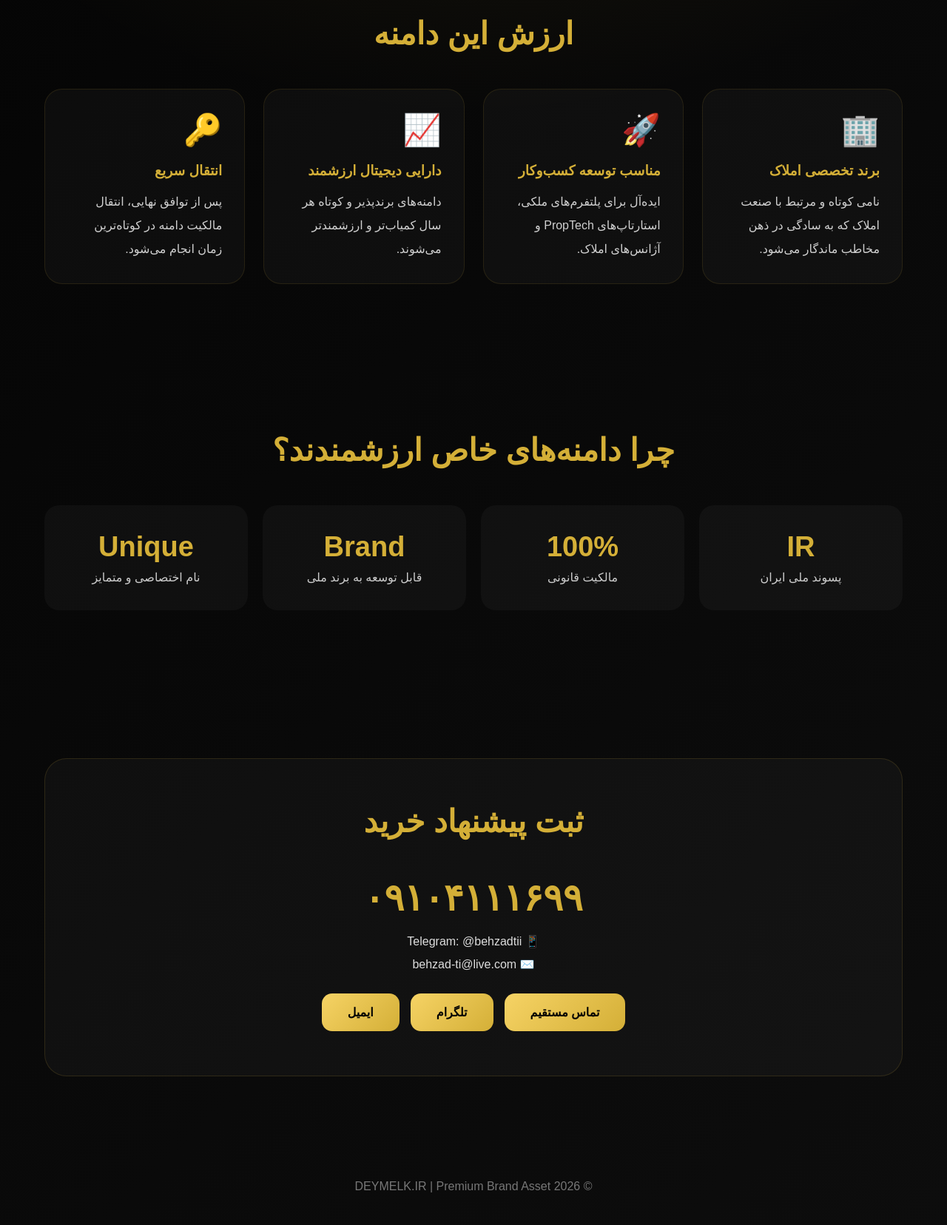
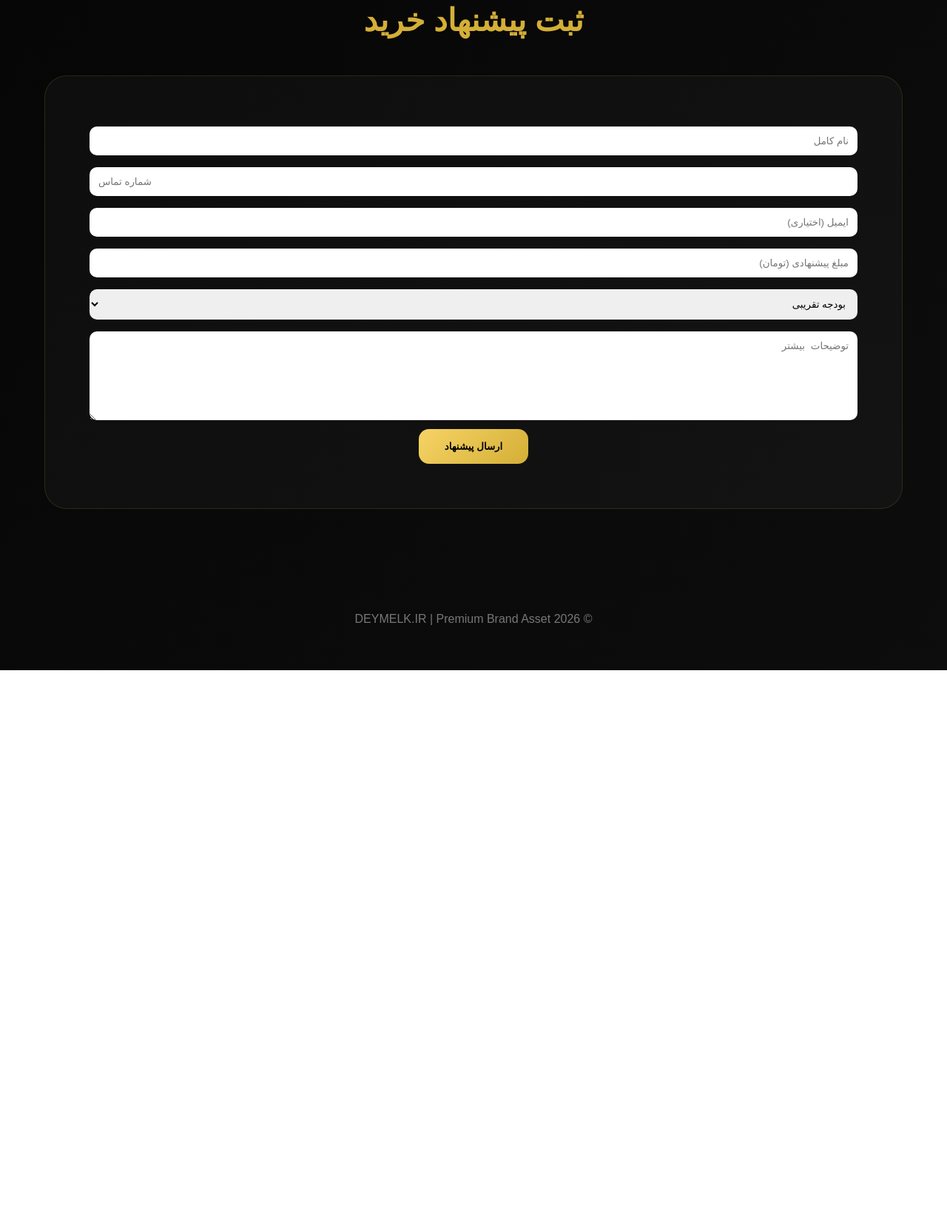
Before and after one commit to behzadti/deymelk.ir, a plain HTML site: page index.html in a window 1280 px wide. Shown: the part 917-2573 px from the top of the page at 74% size. After the commit the page ends 1823 px from the top, so only its background shows below. Drawn offline with Linux system fonts and the light colour scheme; a small style sheet from the web is missing.

Commit message:
Add purchase offer form to landing page
Added a form for submitting purchase offers, including fields for name, phone, email, and offer amount.

````diff
--- a/index.html
+++ b/index.html
@@ -1,4 +1,3 @@
-```html
 <!--
 DEYMELK.IR PREMIUM LANDING PAGE
 Version: Ultimate
@@ -15,6 +14,8 @@ Version: Ultimate
 <link href="https://cdn.jsdelivr.net/gh/rastikerdar/vazirmatn@v33.003/Vazirmatn-font-face.css" rel="stylesheet">
 
 <style>
+
+/* ====== YOUR ORIGINAL STYLE (UNCHANGED) ====== */
 
 :root{
 --gold:#d4af37;
@@ -262,12 +263,11 @@ padding:16px 35px;
 border-radius:14px;
 font-weight:700;
 background:
-linear-gradient(
-135deg,
-var(--gold2),
-var(--gold));
+linear-gradient(135deg,var(--gold2),var(--gold));
 color:#000;
 transition:.3s;
+border:none;
+cursor:pointer;
 }
 
 .btn:hover{
@@ -302,26 +302,11 @@ color:#777;
 
 @media(max-width:768px){
 
-.domain{
-font-size:48px;
-}
-
-.tagline{
-font-size:22px;
-}
-
-.phone{
-font-size:32px;
-}
-
-.section-title{
-font-size:30px;
-}
-
-.hero-box{
-padding:60px 25px;
-}
-
+.domain{font-size:48px;}
+.tagline{font-size:22px;}
+.phone{font-size:32px;}
+.section-title{font-size:30px;}
+.hero-box{padding:60px 25px;}
 }
 
 </style>
@@ -337,21 +322,13 @@ padding:60px 25px;
 
 <div class="hero-box">
 
-<div class="badge">
-PREMIUM DOMAIN ASSET
-</div>
+<div class="badge">PREMIUM DOMAIN ASSET</div>
 
-<div class="logo-mark">
-◆ DEYMELK ◆
-</div>
+<div class="logo-mark">◆ DEYMELK ◆</div>
 
-<h1 class="domain">
-DEYMELK.IR
-</h1>
+<h1 class="domain">DEYMELK.IR</h1>
 
-<div class="tagline">
-یک برند قدرتمند برای صنعت املاک
-</div>
+<div class="tagline">یک برند قدرتمند برای صنعت املاک</div>
 
 <div class="desc">
 فرصتی برای تملک یک نام ماندگار، کوتاه و تخصصی در بازار املاک ایران.
@@ -359,140 +336,83 @@ DEYMELK.IR
 </div>
 
 <div class="offer-box">
-<div class="offer-title">
-وضعیت فعلی دامنه
-</div>
-<div class="offer-value">
-در حال بررسی پیشنهادات خرید
-</div>
+<div class="offer-title">وضعیت فعلی دامنه</div>
+<div class="offer-value">در حال بررسی پیشنهادات خرید</div>
 </div>
 
 </div>
 
 </section>
 
+<!-- ====== FORM ADDED (ONLY NEW FEATURE) ====== -->
+
 <section class="section">
 
-<h2 class="section-title">
-ارزش این دامنه
-</h2>
+<h2 class="section-title">ثبت پیشنهاد خرید</h2>
 
-<div class="grid">
+<div class="contact">
 
-<div class="card">
-<div class="icon">🏢</div>
-<h3>برند تخصصی املاک</h3>
-<p>
-نامی کوتاه و مرتبط با صنعت املاک که به سادگی در ذهن مخاطب ماندگار می‌شود.
-</p>
-</div>
+<form id="offerForm">
 
-<div class="card">
-<div class="icon">🚀</div>
-<h3>مناسب توسعه کسب‌وکار</h3>
-<p>
-ایده‌آل برای پلتفرم‌های ملکی، استارتاپ‌های PropTech و آژانس‌های املاک.
-</p>
-</div>
+<input name="name" type="text" placeholder="نام کامل" required style="width:100%;padding:12px;margin:8px 0;border-radius:10px;border:none;">
 
-<div class="card">
-<div class="icon">📈</div>
-<h3>دارایی دیجیتال ارزشمند</h3>
-<p>
-دامنه‌های برندپذیر و کوتاه هر سال کمیاب‌تر و ارزشمندتر می‌شوند.
-</p>
-</div>
+<input name="phone" type="tel" placeholder="شماره تماس" required style="width:100%;padding:12px;margin:8px 0;border-radius:10px;border:none;">
 
-<div class="card">
-<div class="icon">🔑</div>
-<h3>انتقال سریع</h3>
-<p>
-پس از توافق نهایی، انتقال مالکیت دامنه در کوتاه‌ترین زمان انجام می‌شود.
-</p>
-</div>
+<input name="email" type="email" placeholder="ایمیل (اختیاری)" style="width:100%;padding:12px;margin:8px 0;border-radius:10px;border:none;">
+
+<input name="offer" type="number" placeholder="مبلغ پیشنهادی (تومان)" required style="width:100%;padding:12px;margin:8px 0;border-radius:10px;border:none;">
+
+<select name="budget" required style="width:100%;padding:12px;margin:8px 0;border-radius:10px;border:none;">
+  <option value="">بودجه تقریبی</option>
+  <option>زیر 100 میلیون</option>
+  <option>100 تا 300 میلیون</option>
+  <option>300 میلیون تا 1 میلیارد</option>
+  <option>بالای 1 میلیارد</option>
+</select>
+
+<textarea name="message" placeholder="توضیحات بیشتر" style="width:100%;padding:12px;margin:8px 0;border-radius:10px;border:none;height:120px;"></textarea>
+
+<button class="btn" type="submit">ارسال پیشنهاد</button>
+
+</form>
 
 </div>
 
 </section>
 
-<section class="section">
-
-<h2 class="section-title">
-چرا دامنه‌های خاص ارزشمندند؟
-</h2>
-
-<div class="stats">
-
-<div class="stat">
-<div class="number">IR</div>
-<div class="label">پسوند ملی ایران</div>
-</div>
-
-<div class="stat">
-<div class="number">100%</div>
-<div class="label">مالکیت قانونی</div>
-</div>
-
-<div class="stat">
-<div class="number">Brand</div>
-<div class="label">قابل توسعه به برند ملی</div>
-</div>
-
-<div class="stat">
-<div class="number">Unique</div>
-<div class="label">نام اختصاصی و متمایز</div>
-</div>
+<div class="footer">© 2026 DEYMELK.IR | Premium Brand Asset</div>
 
 </div>
 
-</section>
+<!-- ====== CONNECT TO YOUR WORKER ====== -->
 
-<section class="section">
+<script>
+const WORKER_URL = "https://floral-dream-02f9.behzad-ti.workers.dev/";
 
-<div class="contact">
+document.getElementById("offerForm").addEventListener("submit", async (e) => {
+  e.preventDefault();
 
-<h2 class="section-title">
-ثبت پیشنهاد خرید
-</h2>
+  const data = Object.fromEntries(new FormData(e.target));
 
-<div class="phone">
-۰۹۱۰۴۱۱۱۶۹۹
-</div>
+  try {
+    const res = await fetch(WORKER_URL, {
+      method: "POST",
+      headers: {"Content-Type":"application/json"},
+      body: JSON.stringify(data)
+    });
 
-<div class="contact-item">
-📱 Telegram: @behzadtii
-</div>
+    if (res.ok) {
+      alert("پیشنهاد شما با موفقیت ارسال شد");
+      e.target.reset();
+    } else {
+      alert("خطا در ارسال پیشنهاد");
+    }
 
-<div class="contact-item">
-✉️ behzad-ti@live.com
-</div>
-
-<div class="buttons">
-
-<a href="tel:09104111699" class="btn">
-تماس مستقیم
-</a>
-
-<a href="https://t.me/behzadtii" class="btn">
-تلگرام
-</a>
-
-<a href="mailto:behzad-ti@live.com" class="btn">
-ایمیل
-</a>
-
-</div>
-
-</div>
-
-</section>
-
-<div class="footer">
-© 2026 DEYMELK.IR | Premium Brand Asset
-</div>
-
-</div>
+  } catch (err) {
+    alert("مشکل در ارتباط با سرور");
+  }
+});
+</script>
 
 </body>
 </html>
-```
````
